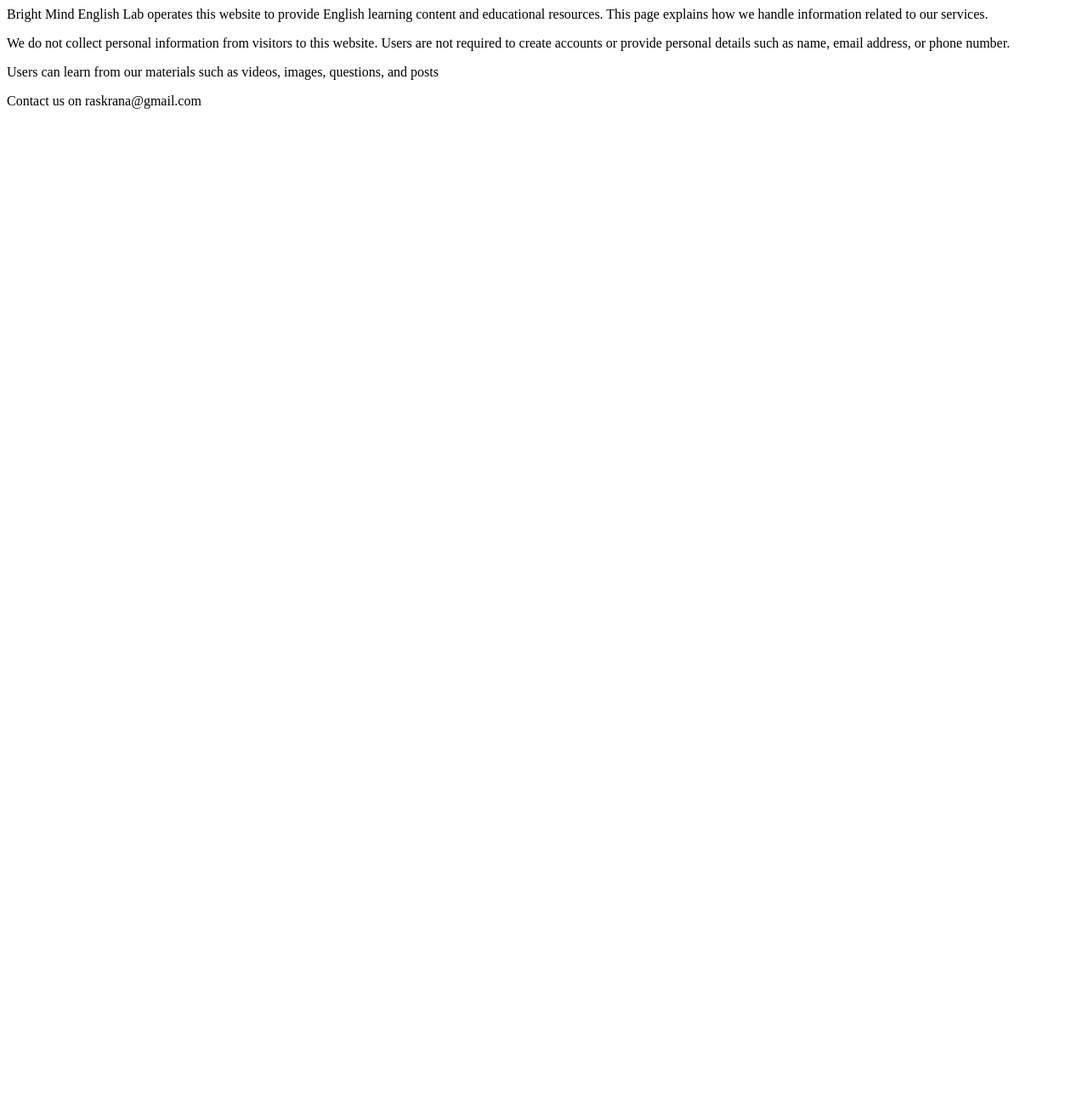
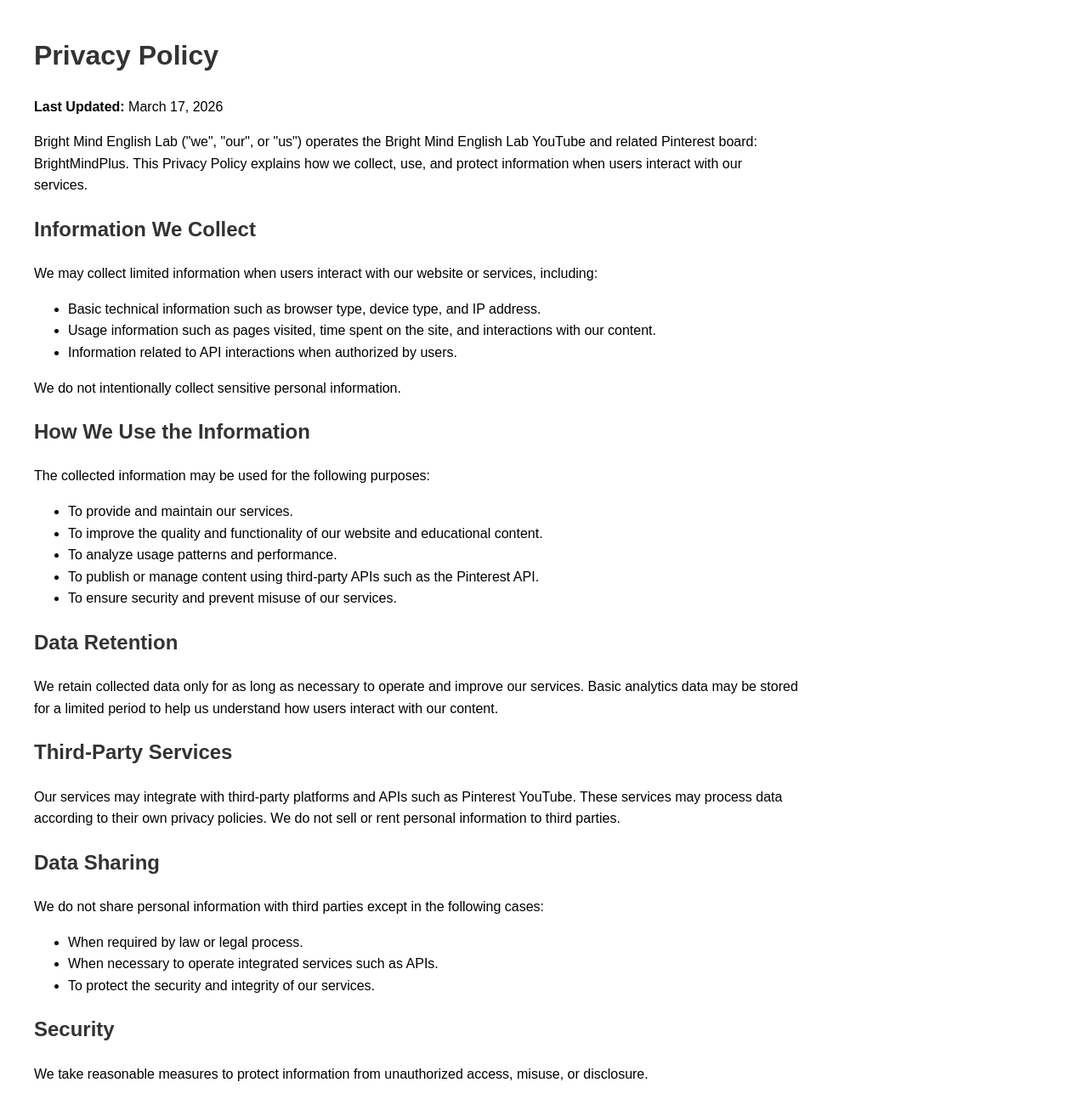
Before and after one commit to sirikumara/bright-mind-english-lab, a plain HTML site: page privacy.html in a window 1280 px wide. Shown: the top 1300 px of the page at 85% size. Before the commit the page ends 800 px from the top, so only its background shows below. Drawn offline with Linux system fonts and the light colour scheme.

Commit message:
Update privacy.html

```diff
--- a/privacy.html
+++ b/privacy.html
@@ -1,9 +1,99 @@
-<p>Bright Mind English Lab operates this website to provide English learning content and educational resources. This page explains how we handle
-information related to our services.</p>
+<!DOCTYPE html>
+<html lang="en">
+<head>
+<meta charset="UTF-8">
+<title>Privacy Policy - Bright Mind English Lab</title>
+<style>
+    body{
+        font-family: Arial, sans-serif;
+        line-height: 1.6;
+        margin: 40px;
+        max-width: 900px;
+    }
+    h1,h2{
+        color:#333;
+    }
+</style>
+</head>
 
-<p>We do not collect personal information from visitors to this website. Users are not required to create accounts or provide personal details
-such as name, email address, or phone number.</p>
+<body>
 
-<p>Users can learn from our materials such as videos, images, questions, and posts </p>
+<h1>Privacy Policy</h1>
 
-<p> Contact us on raskrana@gmail.com </p>
+<p><strong>Last Updated:</strong> March 17, 2026</p>
+
+<p>
+Bright Mind English Lab ("we", "our", or "us") operates the Bright Mind English Lab YouTube and related Pinterest board: BrightMindPlus.
+This Privacy Policy explains how we collect, use, and protect information when users interact with our services.
+</p>
+
+<h2>Information We Collect</h2>
+<p>We may collect limited information when users interact with our website or services, including:</p>
+<ul>
+<li>Basic technical information such as browser type, device type, and IP address.</li>
+<li>Usage information such as pages visited, time spent on the site, and interactions with our content.</li>
+<li>Information related to API interactions when authorized by users.</li>
+</ul>
+
+<p>We do not intentionally collect sensitive personal information.</p>
+
+<h2>How We Use the Information</h2>
+<p>The collected information may be used for the following purposes:</p>
+
+<ul>
+<li>To provide and maintain our services.</li>
+<li>To improve the quality and functionality of our website and educational content.</li>
+<li>To analyze usage patterns and performance.</li>
+<li>To publish or manage content using third-party APIs such as the Pinterest API.</li>
+<li>To ensure security and prevent misuse of our services.</li>
+</ul>
+
+<h2>Data Retention</h2>
+<p>
+We retain collected data only for as long as necessary to operate and improve our services.
+Basic analytics data may be stored for a limited period to help us understand how users interact with our content.
+</p>
+
+<h2>Third-Party Services</h2>
+<p>
+Our services may integrate with third-party platforms and APIs such as Pinterest YouTube.
+These services may process data according to their own privacy policies.
+We do not sell or rent personal information to third parties.
+</p>
+
+<h2>Data Sharing</h2>
+<p>We do not share personal information with third parties except in the following cases:</p>
+<ul>
+<li>When required by law or legal process.</li>
+<li>When necessary to operate integrated services such as APIs.</li>
+<li>To protect the security and integrity of our services.</li>
+</ul>
+
+<h2>Security</h2>
+<p>
+We take reasonable measures to protect information from unauthorized access, misuse, or disclosure.
+</p>
+
+<h2>Children's Privacy</h2>
+<p>
+Our services are intended for general audiences and educational purposes.
+We do not knowingly collect personal information from children under the age of 13.
+</p>
+
+<h2>Changes to This Privacy Policy</h2>
+<p>
+We may update this Privacy Policy from time to time.
+Any changes will be posted on this page with an updated revision date.
+</p>
+
+<h2>Contact Us</h2>
+<p>
+If you have any questions or concerns about this Privacy Policy or how your information is handled, please contact us:
+</p>
+
+<p>
+Email: <a href="mailto:brightmindenglishlab@gmail.com">brightmindenglishlab@gmail.com</a>
+</p>
+
+</body>
+</html>
```
